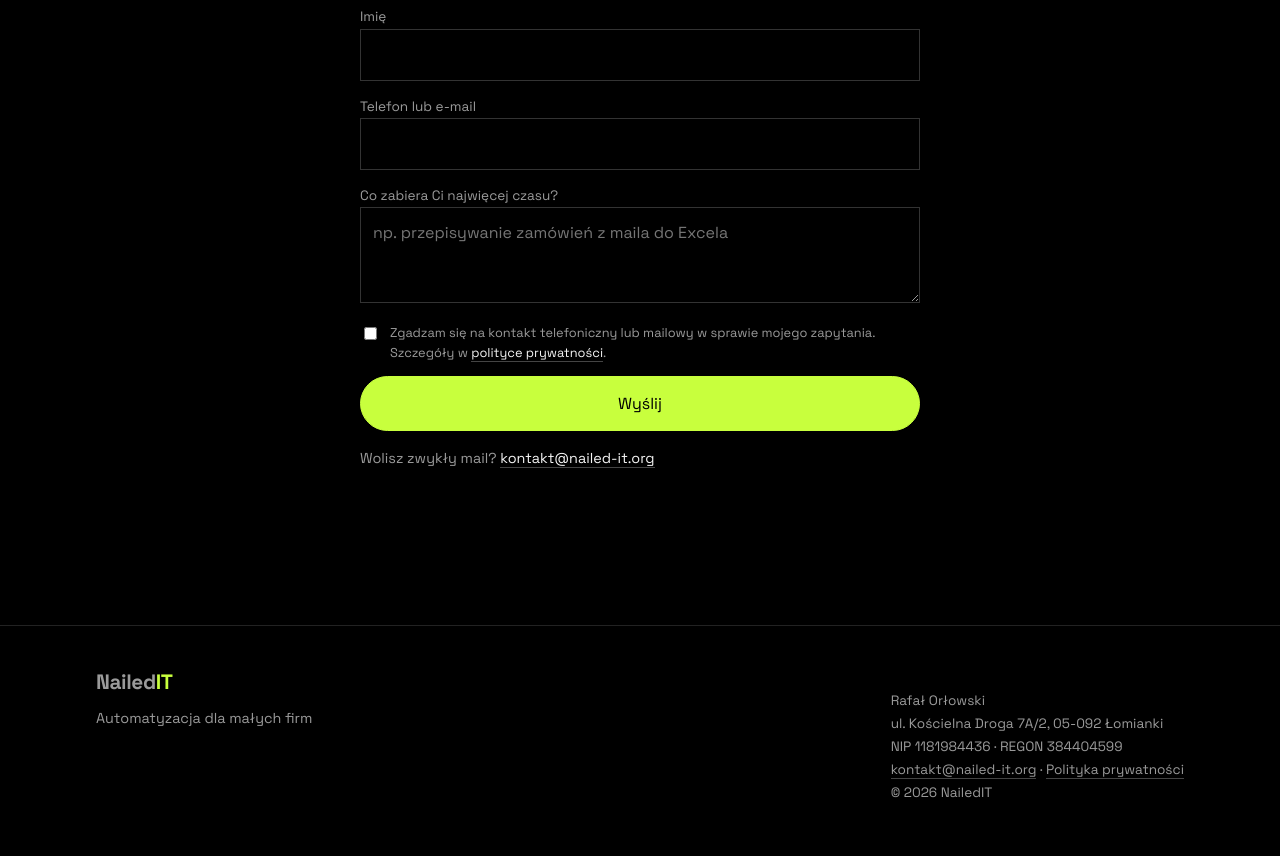
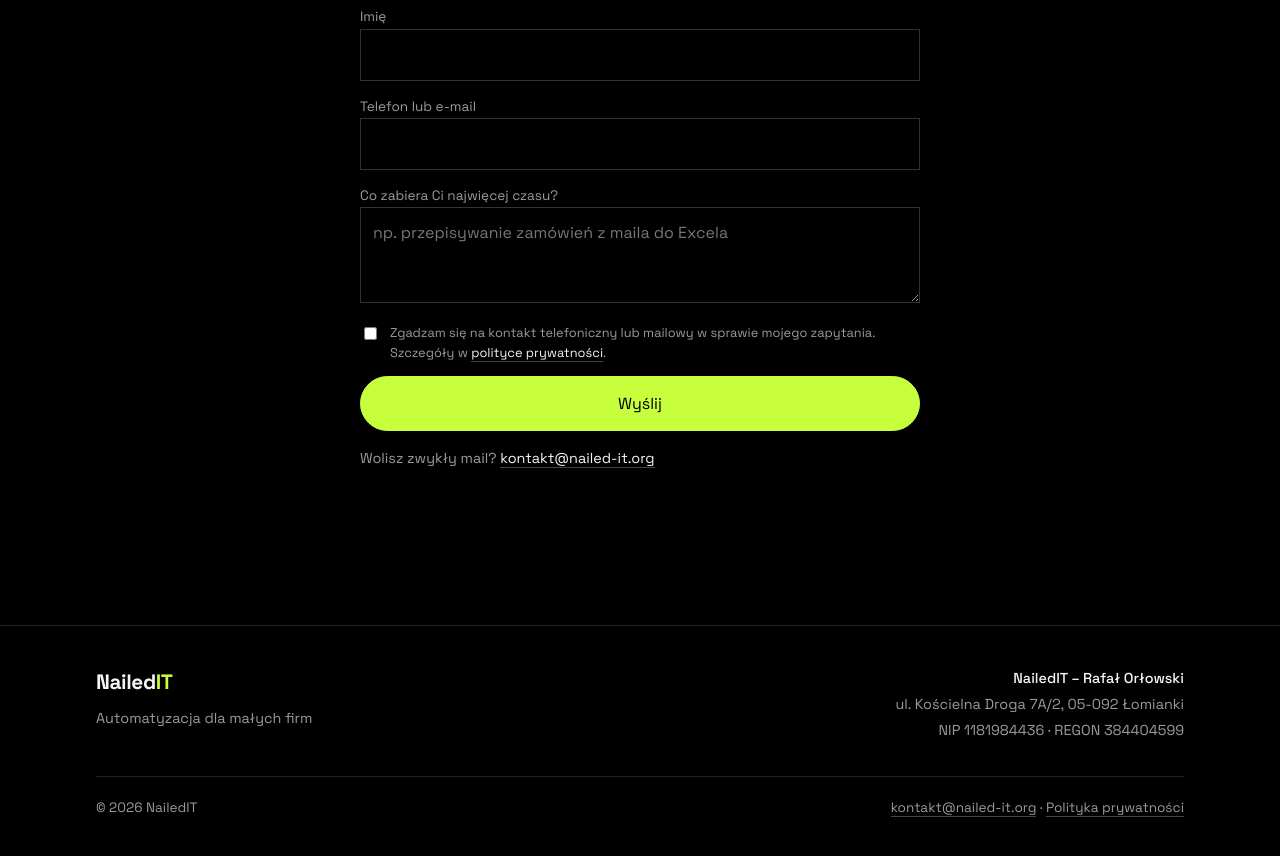
Before and after one commit to orlowski-ra/nailed-it, a plain HTML site: page index.html in a window 1280 px wide. Shown: the part 6561-7417 px from the top of the page. Drawn offline with Linux system fonts and the light colour scheme.

Commit message:
Stopka: nowy układ i nazwa NailedIT – Rafał Orłowski
Co-Authored-By: Claude Opus 5.5 <noreply@anthropic.com>
Claude-Session: https://claude.ai/code/session_01GaQqqspJWbHoZpNBrbRsbT

```diff
--- a/index.html
+++ b/index.html
@@ -204,17 +204,21 @@
   </main>
 
   <footer class="site-footer">
-    <div class="container footer-inner">
-      <div>
-        <a href="#" class="logo">Nailed<span>IT</span></a>
-        <p style="margin:8px 0 0">Automatyzacja dla małych firm</p>
+    <div class="container">
+      <div class="footer-inner">
+        <div class="footer-brand">
+          <a href="#" class="logo">Nailed<span>IT</span></a>
+          <p>Automatyzacja dla małych firm</p>
+        </div>
+        <address class="company">
+          <strong>NailedIT – Rafał Orłowski</strong><br>
+          ul. Kościelna Droga 7A/2, 05-092 Łomianki<br>
+          NIP 1181984436 · REGON 384404599
+        </address>
       </div>
-      <div class="company"><br>
-        Rafał Orłowski<br>
-        ul. Kościelna Droga 7A/2, 05-092 Łomianki<br>
-        NIP 1181984436 · REGON 384404599<br>
-        <a href="mailto:kontakt@nailed-it.org">kontakt@nailed-it.org</a> · <a href="polityka-prywatnosci.html">Polityka prywatności</a><br>
-        © 2026 NailedIT
+      <div class="footer-bottom">
+        <span>© 2026 NailedIT</span>
+        <span><a href="mailto:kontakt@nailed-it.org">kontakt@nailed-it.org</a> · <a href="polityka-prywatnosci.html">Polityka prywatności</a></span>
       </div>
     </div>
   </footer>
--- a/style.css
+++ b/style.css
@@ -93,9 +93,14 @@ form.contact .rodo input{width:auto;margin-top:4px}
 form.contact button{cursor:pointer;font:inherit}
 .contact-alt{margin-top:16px;font-size:.9rem;color:var(--muted)}
 .contact-alt a{color:var(--text);border-bottom:1px solid #444}
-.footer-inner{align-items:flex-start}
-.company{font-size:.85rem;line-height:1.7}
-.company a{border-bottom:1px solid #444}
+.site-footer .footer-inner{align-items:flex-start;gap:32px}
+.footer-brand p{margin:8px 0 0}
+.company{font-style:normal;font-size:.9rem;line-height:1.8;text-align:right}
+.company strong{color:var(--text);font-weight:500}
+.footer-bottom{display:flex;justify-content:space-between;gap:12px;flex-wrap:wrap;margin-top:32px;padding-top:20px;border-top:1px solid var(--line);font-size:.85rem}
+.footer-bottom a{border-bottom:1px solid #444}
+.footer-bottom a:hover{color:var(--text)}
+@media(max-width:820px){.company{text-align:left}.footer-bottom{flex-direction:column}}
 @media(max-width:820px){
  .cases,.about,.contact-grid{grid-template-columns:1fr}
  .case,.case+.case{padding:28px 0;border-left:0;border-bottom:1px solid var(--line)}
@@ -112,3 +117,4 @@ form.contact button{cursor:pointer;font:inherit}
 .legal a{color:var(--accent)}
 .legal strong{color:var(--text)}
 form.contact .rodo a{color:var(--text);border-bottom:1px solid #444}
+.site-footer .logo{color:var(--text)}
```
Also changed, not shown: dziekuje.html (+14 -10 lines), polityka-prywatnosci.html (+14 -10 lines).
